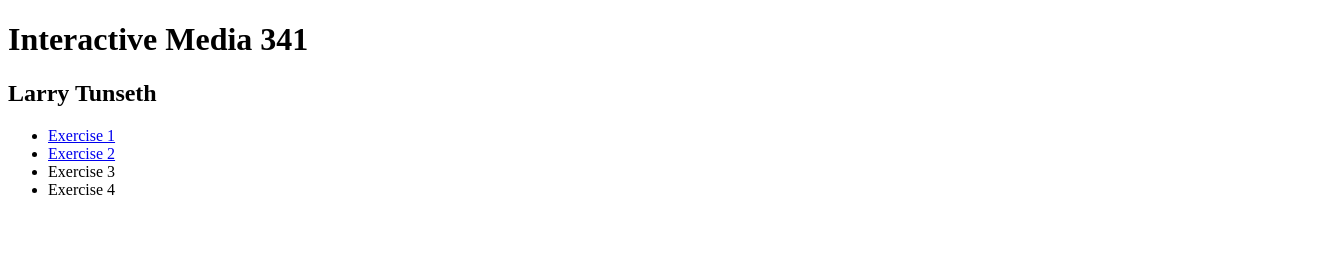
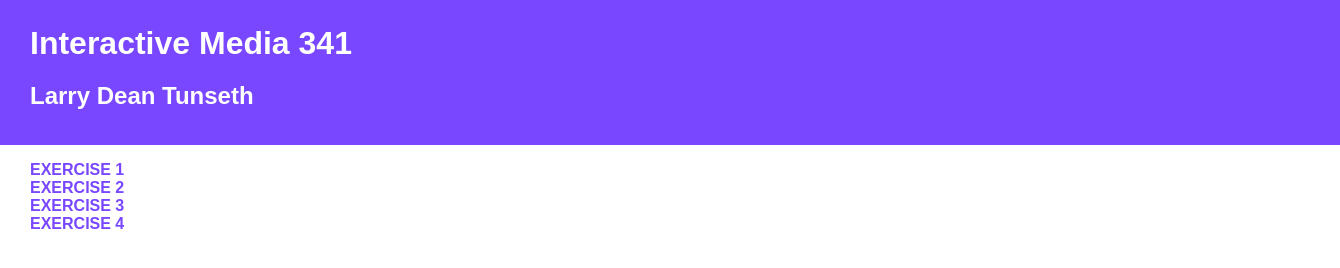
Before and after one commit to larrytun/LarryTunsethInteractivemedia341, a plain HTML site: page index.html in a window 1280 px wide. Shown: the whole page, 1340 px wide, since content can reach past the window. Drawn offline with Linux system fonts and the light colour scheme; a web font is replaced by a local one.

Commit message:
add styling to github class landing page

```diff
--- a/index.html
+++ b/index.html
@@ -4,23 +4,30 @@
     <meta charset="UTF-8" />
     <meta http-equiv="X-UA-Compatible" content="IE=edge" />
     <meta name="viewport" content="width=device-width, initial-scale=1.0" />
+    <link rel="preconnect" href="https://fonts.googleapis.com">
+    <link rel="preconnect" href="https://fonts.gstatic.com" crossorigin>
+    <link href="https://fonts.googleapis.com/css2?family=IBM+Plex+Sans+Thai+Looped:wght@300;400;700&display=swap" rel="stylesheet">
+    <link rel="stylesheet" href="styles/style.css">
     <title>Document</title>
   </head>
   <body>
-    <p>
+    <div class="header">
      <h1>Interactive Media 341</h1>
-     <h2>Larry Tunseth</h2>
-    </p>
-
-    <ul>
+     <h2>Larry Dean Tunseth</h2>
+   </div>
+    <ul class="menu">
       <li>
         <a href="exercise1/index.html">Exercise 1</a>
       </li>
       <li>
         <a href="exercise2/index.html">Exercise 2</a>
       </li>
-      <li>Exercise 3</li>
-      <li>Exercise 4</li>
+      <li>
+        <a href="#">Exercise 3</a>
+      </li>
+      <li>
+        <a href="#">Exercise 4</a>
+      </li>
     </ul>
   </body>
 </html>
--- /dev/null
+++ b/styles/style.css
@@ -0,0 +1,31 @@
+body {
+  margin: 0;
+  font-family: 'IBM Plex Sans Thai Looped', sans-serif;
+}
+
+.header {
+  width: 100%;
+  padding: 15px 30px;
+  background-color: #7847ff;
+  color: white;
+}
+
+.header h1 {
+  margin: 10px 0 0 0;
+}
+
+.menu {
+  list-style: none;
+  padding-left: 30px;
+}
+
+.menu a {
+  text-decoration: none;
+  color: #7847ff;
+  font-weight: bolder;
+  text-transform: uppercase;
+}
+
+.menu a:visited {
+  color: #956f96
+}
```
